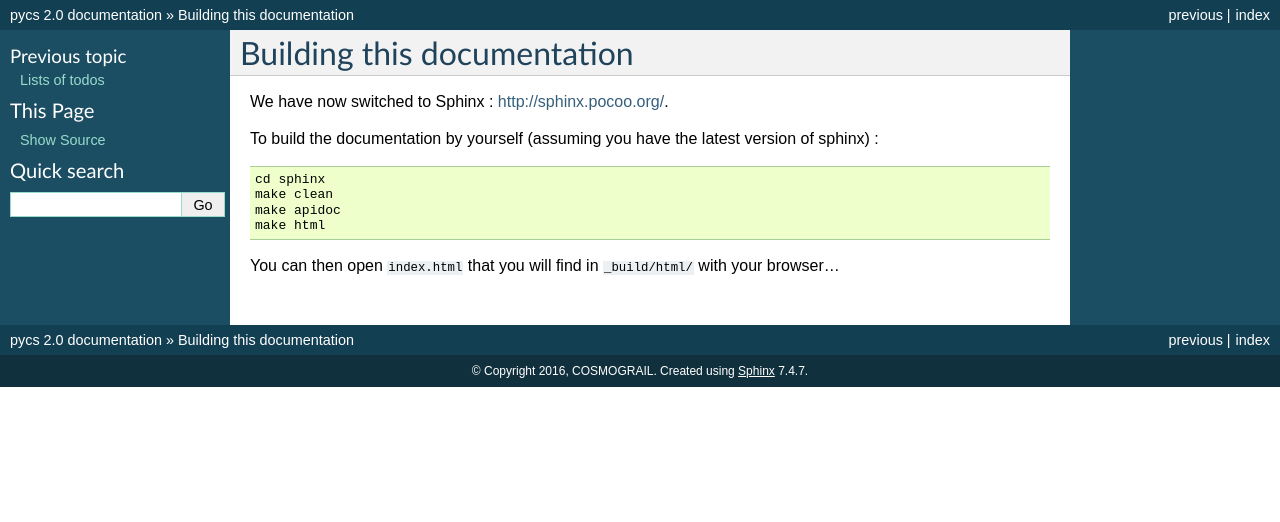
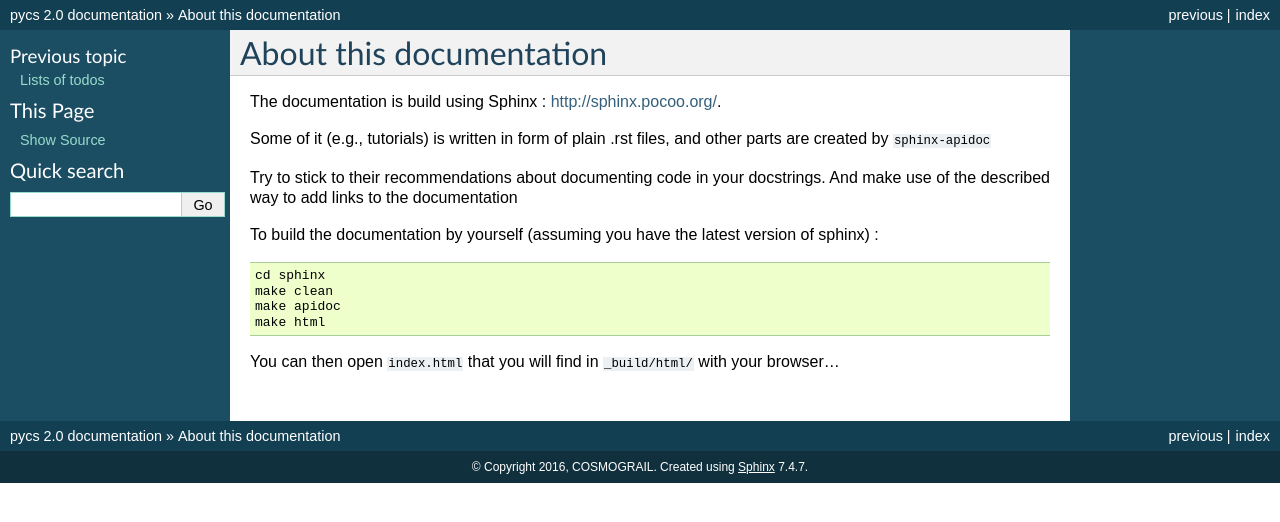
Before and after one commit to COSMOGRAIL/PyCS, a Sphinx documentation site: the page built from sphinx/source/howtodoc.rst, in a window 1280 px wide. Shown: the top 522 px of the page. Built offline with Sphinx 7.4.7, drawn with Linux system fonts in a browser that asks for light colours; formulas are drawn with MathJax 3.

Commit message:
des changements

```diff
--- a/sphinx/source/howtodoc.rst
+++ b/sphinx/source/howtodoc.rst
@@ -1,7 +1,14 @@
-Building this documentation
-===========================
+About this documentation
+========================
 
-We have now switched to Sphinx : `<http://sphinx.pocoo.org/>`_.
+The documentation is build using Sphinx : `<http://sphinx.pocoo.org/>`_.
+
+Some of it (e.g., tutorials) is written in form of plain .rst files, and other parts are created by ``sphinx-apidoc``
+
+
+Try to stick to their recommendations about documenting code in your docstrings. And make use of the described way to add links to the documentation
+
+
 
 To build the documentation by yourself (assuming you have the latest version of sphinx) :
 
--- a/sphinx/source/index.rst
+++ b/sphinx/source/index.rst
@@ -10,7 +10,6 @@ About
 
 PyCS is a software toolbox to estimate time delays between multiple images of strongly lensed quasars, from resolved light curves such as obtained by the `COSMOGRAIL <http://www.cosmograil.org/>`_ monitoring program. The methods implemented in PyCS are described in our paper `COSMOGRAIL XI: Techniques for time delay measurement in presence of microlensing (Tewes et al. 2013) <http://arxiv.org/abs/1208.5598>`_.
 
-.. .. warning:: Hi there, dear astro-ph readers ! Our paper is now submitted to A&A (30 July 2012). The present website is already online as a placeholder, but we will upload the code/tutorial and better documentation once the paper is published.
 
 PyCS is not a standalone program; it comes in the form of a python package called ``pycs``, and heavily depends on ``numpy``, ``scipy``, and ``matplotlib``. The ``pycs`` package defines a collection of classes and high level functions, that you can *script* in a flexible way. PyCS makes it easy to compare different point estimators (including your own) without much code integration.
 
```
